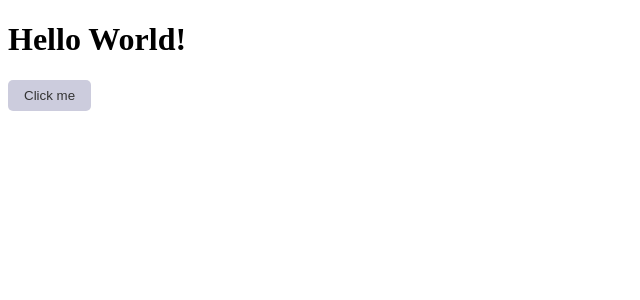
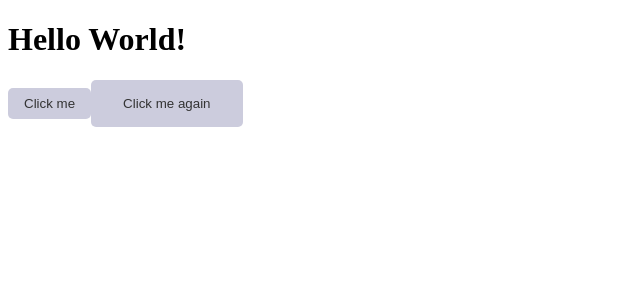
Before and after one commit to jalasem/mui-styled-expo, a React (Vite) app: page / in a window 1280 px wide. Shown: the top 300 px of the page, without its empty margins (0-640 px from the left). Built offline with nearby package versions, Linux system fonts and the light colour scheme.

Commit message:
prop-based styling

```diff
--- a/src/App.jsx
+++ b/src/App.jsx
@@ -5,6 +5,7 @@ const App = () => {
     <div>
       <h1>Hello World!</h1>
       <Button>Click me</Button>
+      <Button padding="1rem 2rem">Click me again</Button>
     </div>
   );
 };
--- a/src/components/Button.jsx
+++ b/src/components/Button.jsx
@@ -5,7 +5,7 @@ const Button = styled.button`
   color: #333;
   border: 0;
   border-radius: 5px;
-  padding: 0.5rem 1rem;
+  padding: ${(props) => props.padding || "0.5rem 1rem"};
   cursor: pointer;
 `;
 
```
